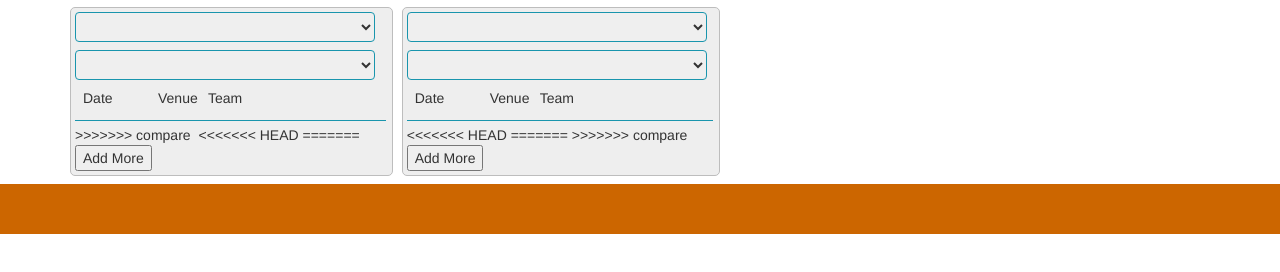
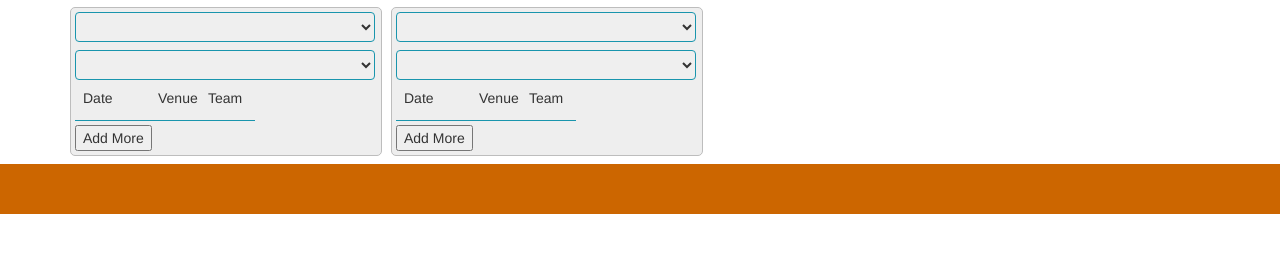
Before and after one commit to soutionscience/fixturecomparison, a plain HTML site: page myfront/index.html in a window 1280 px wide. Shown: the part 302-574 px from the top of the page. Drawn offline with nearby package versions, Linux system fonts and the light colour scheme.

Commit message:
the fuck2?

```diff
--- a/myfront/views/content/away.comparison.template.html
+++ b/myfront/views/content/away.comparison.template.html
@@ -37,11 +37,11 @@
 				 		</div>
 
 				 		<div>
-<<<<<<< HEAD
-				 			<p class="location{{p.class}}" ng-repeat="p in venue| limitTo :limit">{{p.location}}</p>
-=======
-				 			<p ng-repeat="p in venue| limitTo :limit" class=" location {{p.class}}"">{{p.location}}</p>
->>>>>>> compare
+
+
+					 			<p class="location{{p.class}}" ng-repeat="p in venue| limitTo :limit">{{p.location}}</p>
+		 			<p ng-repeat="p in venue| limitTo :limit" class=" location {{p.class}}"">{{p.location}}</p>
+
 
 				 		</div>
 				 		<div>
--- a/myfront/views/content/comparison.template.html
+++ b/myfront/views/content/comparison.template.html
@@ -36,14 +36,14 @@
 
 				 		</div>
 				 		<div>
-<<<<<<< HEAD
+
 				 			<p class="location{{p.class}}" ng-repeat="p in venue| limitTo :limit">{{p.location}}</p>
-=======
+
 
 				 		<div >
 				 			<p ng-repeat="p in venue| limitTo :limit" class=" location {{p.class}}" >{{p.location}}</p>
 
->>>>>>> compare
+
 
 				 		</div>
 				 		</div>
```
